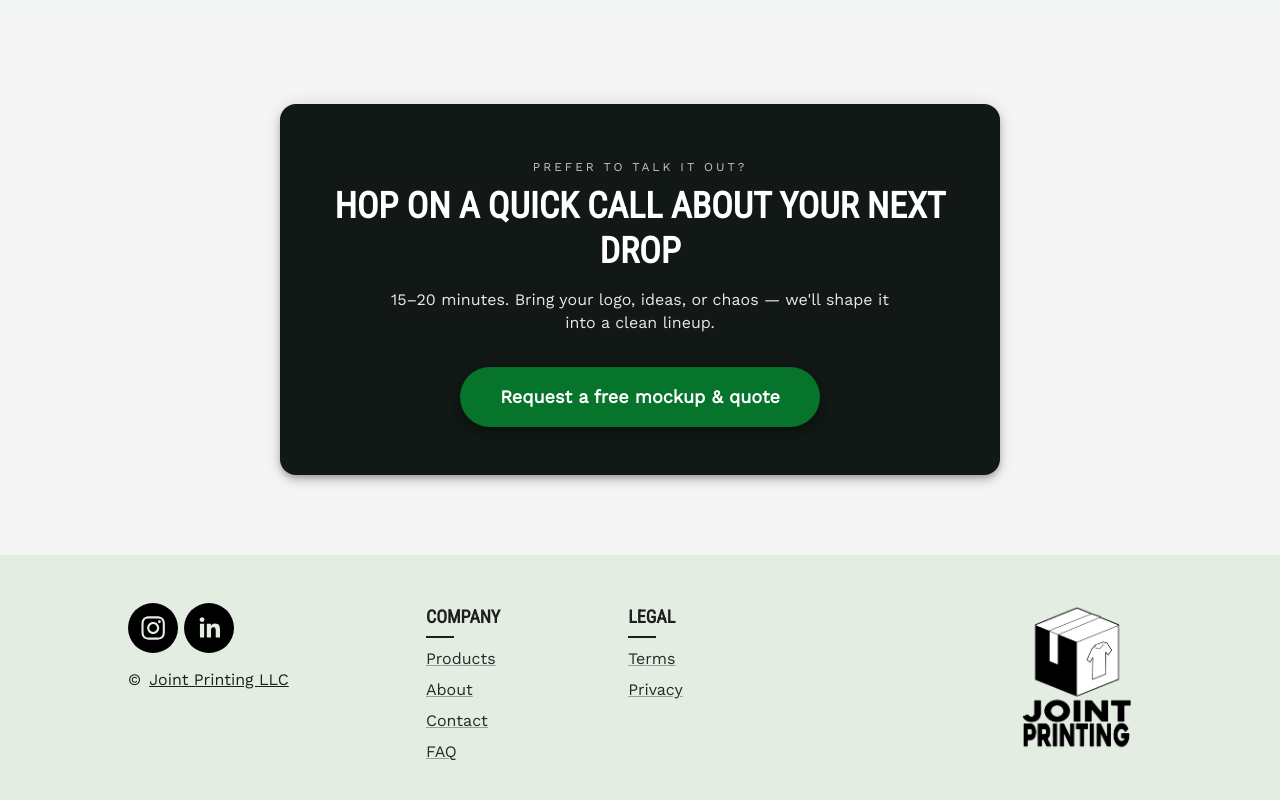
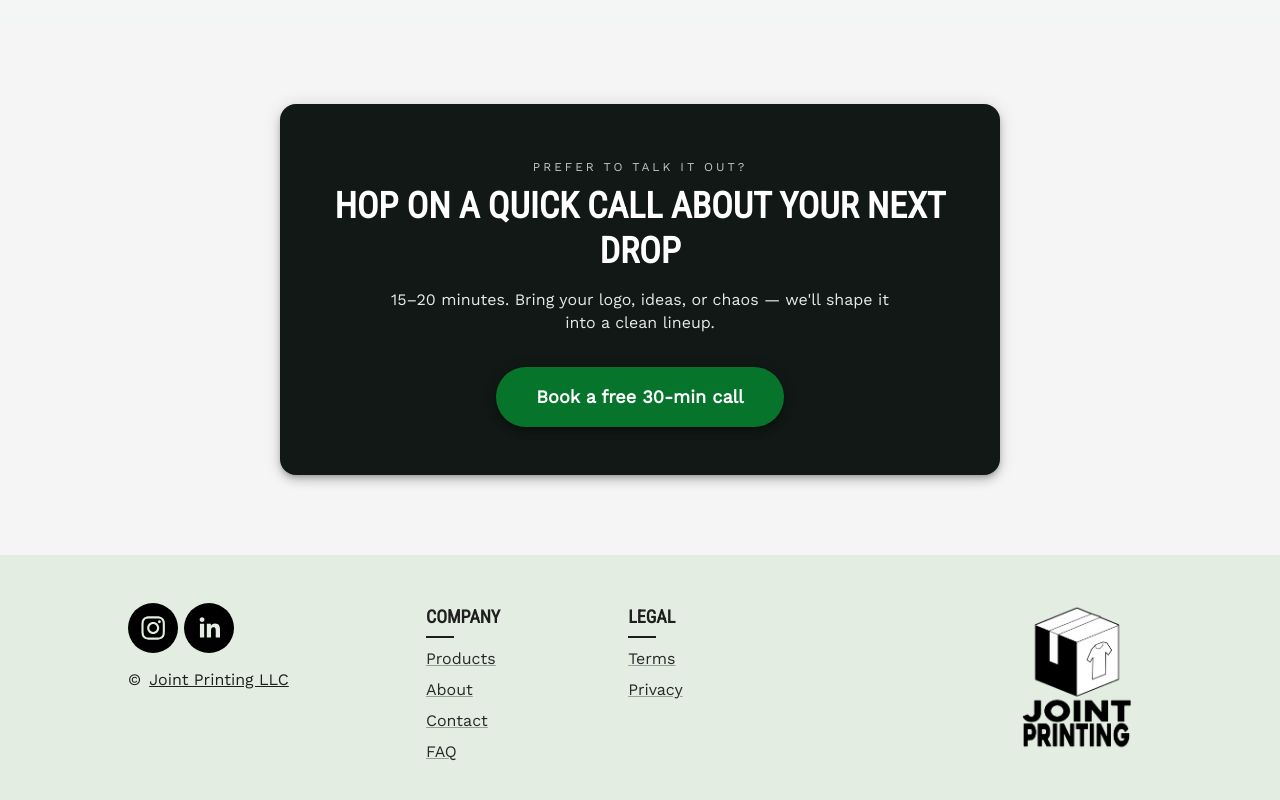
Before and after one commit to Jointprinting/website-frontend, a React (Create React App) app: page / in a window 1280 px wide. Shown: the part 2909-3709 px from the top of the page. Built offline with nearby package versions, Linux system fonts and the light colour scheme.

Commit message:
Refactor ProductSmokingHero to link to Calendly
Removed the useNavigate hook and updated button to link to a Calendly page.

```diff
--- a/src/modules/views/ProductSmokingHero.js
+++ b/src/modules/views/ProductSmokingHero.js
@@ -4,11 +4,8 @@ import Box from '@mui/material/Box';
 import Button from '@mui/material/Button';
 import Container from '@mui/material/Container';
 import Typography from '../components/Typography';
-import { useNavigate } from 'react-router-dom';
 
 function ProductSmokingHero() {
-  const navigate = useNavigate();
-
   return (
     <Box
       component="section"
@@ -48,7 +45,6 @@ function ProductSmokingHero() {
           >
             PREFER TO TALK IT OUT?
           </Typography>
-
           <Typography
             variant="h4"
             component="h2"
@@ -57,7 +53,6 @@ function ProductSmokingHero() {
           >
             Hop on a quick call about your next drop
           </Typography>
-
           <Typography
             variant="body1"
             color="inherit"
@@ -66,8 +61,11 @@ function ProductSmokingHero() {
             15–20 minutes. Bring your logo, ideas, or chaos — we&apos;ll shape
             it into a clean lineup.
           </Typography>
-
           <Button
+            component="a"
+            href="https://calendly.com/nate-jointprinting/30min"
+            target="_blank"
+            rel="noopener noreferrer"
             sx={{
               borderRadius: 999,
               px: 5,
@@ -79,9 +77,8 @@ function ProductSmokingHero() {
             }}
             variant="contained"
             color="secondary"
-            onClick={() => navigate('/contact')}
           >
-            Request a free mockup & quote
+            Book a free 30-min call
           </Button>
         </Box>
       </Container>
```
